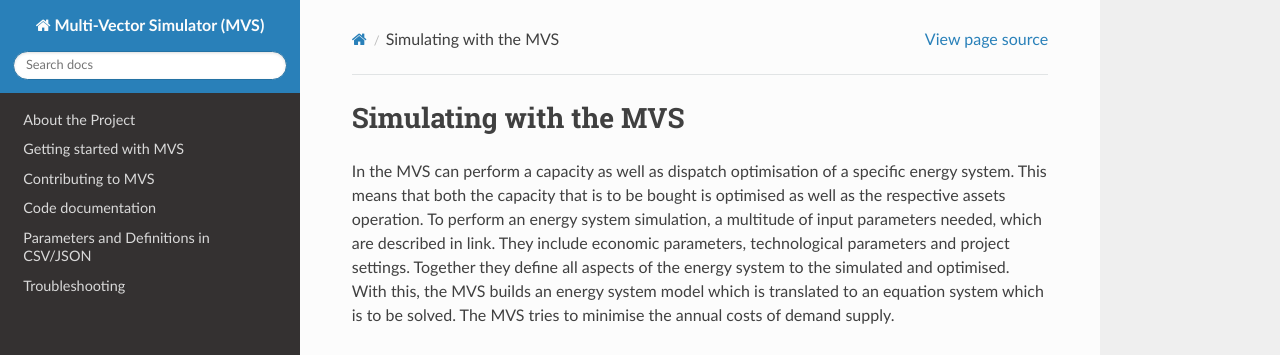
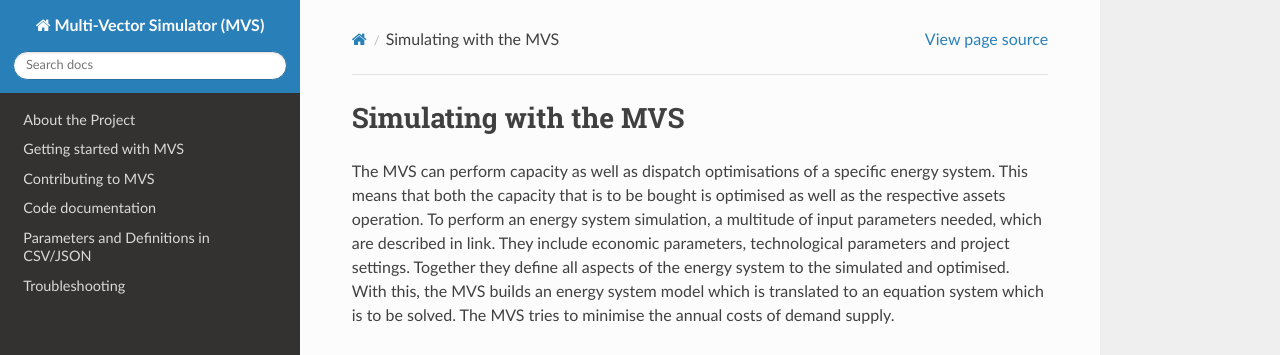
Before and after one commit to rl-institut/multi-vector-simulator, a Sphinx documentation site: the page built from docs/simulating_with_the_mvs.rst, in a window 1280 px wide and 900 px high. Shown: the top 355 px of the window. Built offline with Sphinx 7.4.7 and the Read the Docs theme 2.0.0, drawn with Linux system fonts in a browser that asks for light colours.

Commit message:
Update docs/simulating_with_the_mvs.rst
Co-Authored-By: Sabine Haas <sabine.haas@rl-institut.de>

```diff
--- a/docs/simulating_with_the_mvs.rst
+++ b/docs/simulating_with_the_mvs.rst
@@ -2,7 +2,7 @@
 Simulating with the MVS
 =======================
 
-In the MVS can perform a capacity as well as dispatch optimisation of a specific energy system.
+The MVS can perform capacity as well as dispatch optimisations of a specific energy system.
 This means that both the capacity that is to be bought is optimised as well as the respective assets operation.
 To perform an energy system simulation, a multitude of input parameters needed, which are described in link.
 They include economic parameters, technological parameters and project settings.
```
